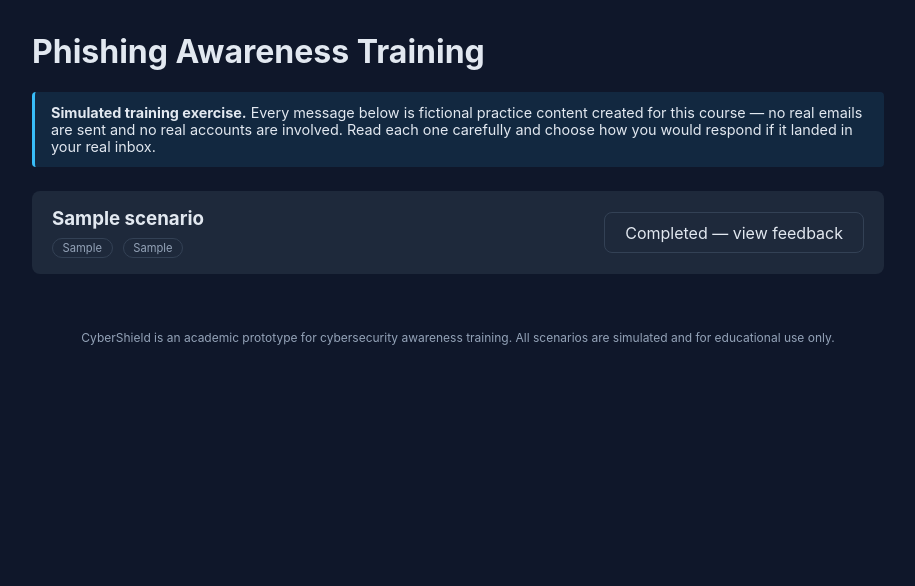
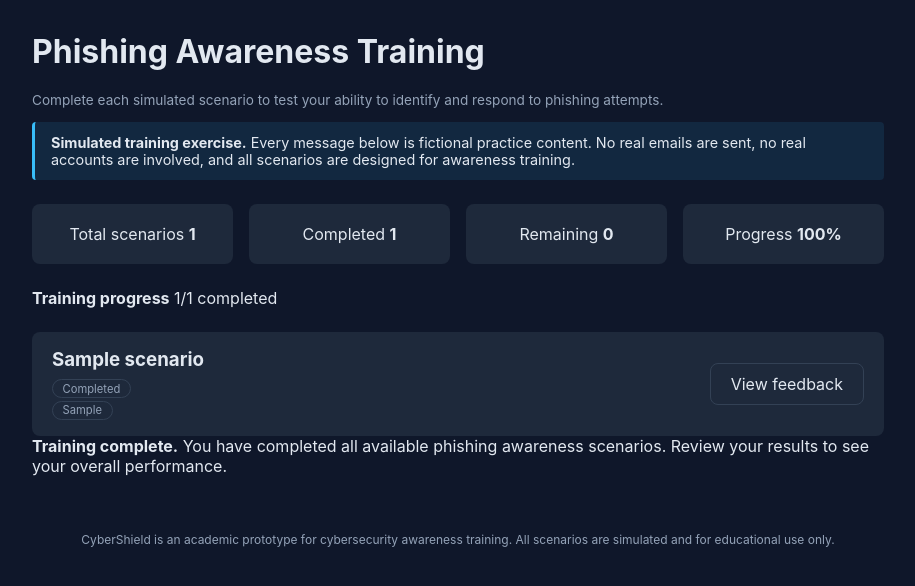
Before and after one commit to alnuman825-lang/Phishing---simulator---project, a Flask app: page /training in a window 1280 px wide. Shown: the part 71-657 px from the top of the page, without its empty margins (182-1097 px from the left). Run offline with Flask 3, Linux system fonts and the light colour scheme; a user stored in the database is signed in; tables that the repository leaves empty hold one stand-in row (values such as "Sample post").

Commit message:
feat: improve training progress interface

```diff
--- a/app/templates/training_list.html
+++ b/app/templates/training_list.html
@@ -2,30 +2,109 @@
 {% block title %}Training — CyberShield{% endblock %}
 
 {% block content %}
-<h1>Phishing Awareness Training</h1>
-<p class="notice">
-  <strong>Simulated training exercise.</strong> Every message below is fictional
-  practice content created for this course — no real emails are sent and no
-  real accounts are involved. Read each one carefully and choose how you
-  would respond if it landed in your real inbox.
-</p>
+<div class="page-header">
+  <div>
+    <h1>Phishing Awareness Training</h1>
+    <p class="muted">
+      Complete each simulated scenario to test your ability to identify and
+      respond to phishing attempts.
+    </p>
+  </div>
+</div>
+
+<div class="notice">
+  <strong>Simulated training exercise.</strong>
+  Every message below is fictional practice content. No real emails are sent,
+  no real accounts are involved, and all scenarios are designed for awareness
+  training.
+</div>
+
+{% set total = scenarios|length %}
+{% set completed = completed_ids|length %}
+{% set remaining = total - completed %}
+{% set progress = ((completed / total) * 100)|round|int if total else 0 %}
+
+<div class="stats-grid">
+  <div class="stat-card">
+    <span class="stat-label">Total scenarios</span>
+    <strong class="stat-value">{{ total }}</strong>
+  </div>
+
+  <div class="stat-card">
+    <span class="stat-label">Completed</span>
+    <strong class="stat-value">{{ completed }}</strong>
+  </div>
+
+  <div class="stat-card">
+    <span class="stat-label">Remaining</span>
+    <strong class="stat-value">{{ remaining }}</strong>
+  </div>
+
+  <div class="stat-card">
+    <span class="stat-label">Progress</span>
+    <strong class="stat-value">{{ progress }}%</strong>
+  </div>
+</div>
+
+{% if total %}
+<div class="progress-container">
+  <div class="progress-header">
+    <strong>Training progress</strong>
+    <span>{{ completed }}/{{ total }} completed</span>
+  </div>
+
+  <div class="progress-bar">
+    <div class="progress-bar__fill" style="width: {{ progress }}%;"></div>
+  </div>
+</div>
+{% endif %}
 
 <div class="scenario-list">
   {% for scenario in scenarios %}
-    <div class="scenario-row">
+  <div class="scenario-row">
+    <div class="scenario-row__content">
+      <div class="scenario-row__title">
+        <h3>{{ scenario.title }}</h3>
+
+        {% if scenario.id in completed_ids %}
+        <span class="tag tag--success">Completed</span>
+        {% else %}
+        <span class="tag tag--{{ scenario.difficulty }}">
+          {{ scenario.difficulty }}
+        </span>
+        {% endif %}
+      </div>
+
       <div>
-        <h3>{{ scenario.title }}</h3>
-        <span class="tag tag--{{ scenario.difficulty }}">{{ scenario.difficulty }}</span>
         <span class="tag">{{ scenario.category.replace('_', ' ') }}</span>
       </div>
+    </div>
+
+    <div class="scenario-row__action">
       {% if scenario.id in completed_ids %}
-        <a href="{{ url_for('training.feedback', scenario_id=scenario.id) }}" class="btn btn--secondary">Completed — view feedback</a>
+      <a href="{{ url_for('training.feedback', scenario_id=scenario.id) }}" class="btn btn--secondary">
+        View feedback
+      </a>
       {% else %}
-        <a href="{{ url_for('training.attempt', scenario_id=scenario.id) }}" class="btn btn--primary">Start scenario</a>
+      <a href="{{ url_for('training.attempt', scenario_id=scenario.id) }}" class="btn btn--primary">
+        Start scenario
+      </a>
       {% endif %}
     </div>
+  </div>
   {% else %}
-    <p class="muted">No training scenarios are available yet.</p>
+  <div class="notice">
+    <strong>No training scenarios are available.</strong>
+    Please check again later.
+  </div>
   {% endfor %}
 </div>
+
+{% if total and completed == total %}
+<div class="success-message">
+  <strong>Training complete.</strong>
+  You have completed all available phishing awareness scenarios.
+  Review your results to see your overall performance.
+</div>
+{% endif %}
 {% endblock %}
```
